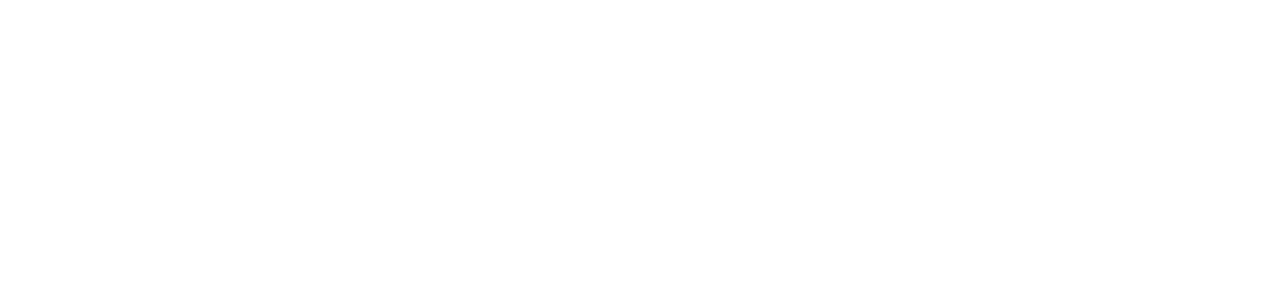
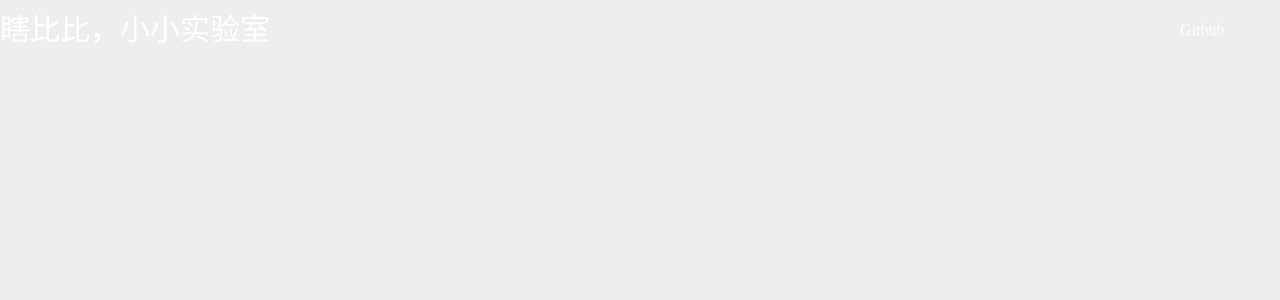
Before and after one commit to czzczz/czzczz.github.io, a Vue app: page / in a window 1280 px wide. Shown: the top 300 px of the page. Built offline with nearby package versions, Linux system fonts and the light colour scheme; the HTML template or start-up script is replaced by a standard one.

Commit message:
feature: header

```diff
--- a/src/App.vue
+++ b/src/App.vue
@@ -20,15 +20,101 @@
 </script>
 
 <style lang="scss">
-html,
 body,
-#app {
+h1,
+h2,
+h3,
+h4,
+h5,
+h6,
+hr,
+p,
+blockquote,
+dl,
+dt,
+dd,
+ul,
+ol,
+li,
+pre,
+form,
+fieldset,
+legend,
+button,
+input,
+textarea,
+th,
+td {
 	margin: 0;
 	padding: 0;
+}
+body,
+button,
+input,
+select,
+textarea {
+	font: 12px/1.5tahoma, arial, \5b8b\4f53;
+}
+h1,
+h2,
+h3,
+h4,
+h5,
+h6 {
+	font-size: 100%;
+}
+address,
+cite,
+dfn,
+em,
+var {
+	font-style: normal;
+}
+code,
+kbd,
+pre,
+samp {
+	font-family: couriernew, courier, monospace;
+}
+small {
+	font-size: 12px;
+}
+ul,
+ol {
+	list-style: none;
+}
+a {
+	text-decoration: none;
+}
+a:hover {
+	text-decoration: underline;
+}
+sup {
+	vertical-align: text-top;
+}
+sub {
+	vertical-align: text-bottom;
+}
+legend {
+	color: #000;
+}
+fieldset,
+img {
+	border: 0;
+}
+button,
+input,
+select,
+textarea {
+	font-size: 100%;
+}
+table {
+	border-collapse: collapse;
+	border-spacing: 0;
+}
+#app {
 	position: absolute;
+	width: 100%;
 	height: 100%;
-	width: 100%;
-	font-family: 'Helvetica Neue', Helvetica, Arial, 'PingFang SC', 'Hiragino Sans GB', 'Heiti SC', 'Microsoft YaHei',
-		'WenQuanYi Micro Hei', sans-serif;
 }
 </style>
--- /dev/null
+++ b/src/notes/javascript/implementation/array/数组扩展方法.md
@@ -0,0 +1,13 @@
+# JS 数组扩展方法实现
+
+## forEach
+
+## map
+
+## filter
+
+## every
+
+## some
+
+## reduce
--- a/src/views/frame/default.vue
+++ b/src/views/frame/default.vue
@@ -1,20 +1,32 @@
 <template>
 	<div class="default-frame">
-		<router-frame></router-frame>
+		<Header></Header>
+		<router-frame class="page-body"></router-frame>
 	</div>
 </template>
 
 <script lang="ts">
 import { defineComponent } from 'vue';
+import Header from './header.vue';
 import routerFrame from './router.vue';
 
 export default defineComponent({
 	name: 'defaultFrame',
 
 	components: {
+		Header,
 		routerFrame,
 	},
 });
 </script>
 
-<style lang="scss" scoped></style>
+<style lang="scss" scoped>
+.default-frame {
+	background: #eee;
+	display: flex;
+	flex-direction: column;
+	.page-body {
+		flex: 1;
+	}
+}
+</style>
--- /dev/null
+++ b/src/views/frame/header.vue
@@ -0,0 +1,38 @@
+<template>
+	<div class="page-header">
+		<div class="title">瞎比比，小小实验室</div>
+		<a class="link-group" target="_blank" href="https://github.com/czzczz">
+			Github
+		</a>
+	</div>
+</template>
+
+<script>
+export default {
+	name: 'PageHeader',
+	setup() {
+		return {};
+	},
+};
+</script>
+
+<style lang="scss" scoped>
+.page-header {
+	height: 60px;
+	line-height: 60px;
+	margin-bottom: 10px;
+	color: #fff;
+	background: linear-gradient(var(--primaryDeeper), var(--primaryLighter));
+	display: flex;
+	align-items: center;
+	.title {
+		flex: 1;
+		font-size: 30px;
+	}
+	.link-group {
+		width: 100px;
+		color: #fff;
+		cursor: pointer;
+	}
+}
+</style>
--- a/src/views/notes/index.vue
+++ b/src/views/notes/index.vue
@@ -44,10 +44,18 @@
 <style lang="scss" scoped>
 .notes {
 	display: flex;
-	height: 100%;
+	width: 100%;
 	align-items: top;
+	box-sizing: border-box;
+	overflow-y: hidden;
 	> div {
+		padding: 0 8px;
 		overflow-y: auto;
+		box-sizing: border-box;
+		> * {
+			background: #fff;
+			padding: 20px 0;
+		}
 		&:first-of-type,
 		&:last-of-type {
 			width: 300px;
@@ -57,6 +65,9 @@
 		&.body {
 			flex: 1;
 			position: relative;
+			.markdown-body {
+				padding: 20px 30px;
+			}
 			::v-deep() {
 				h2,
 				h3 {
```
Also changed, not shown: src/packages/components/Tree/src/TreeNode.vue (+14 -1 lines).
